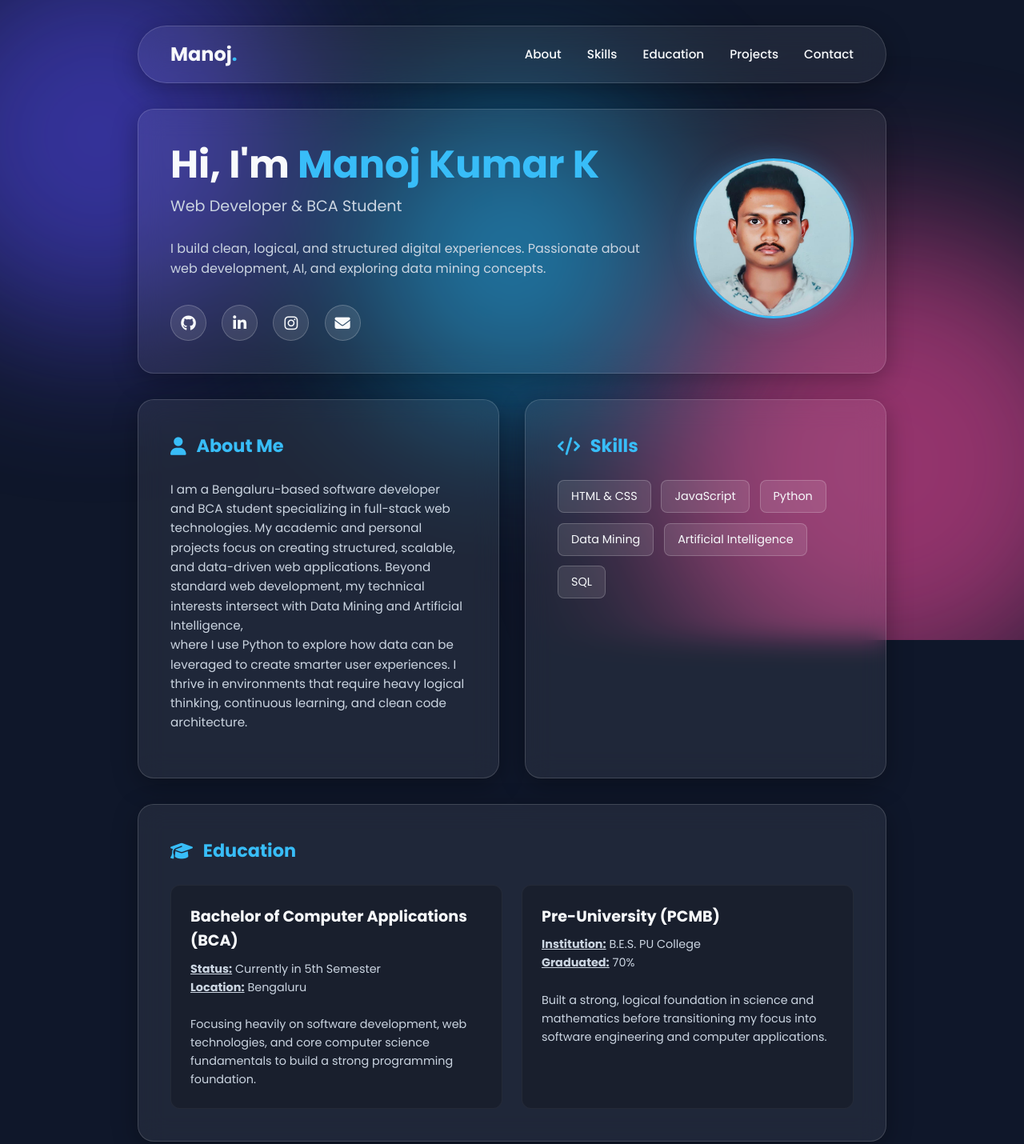
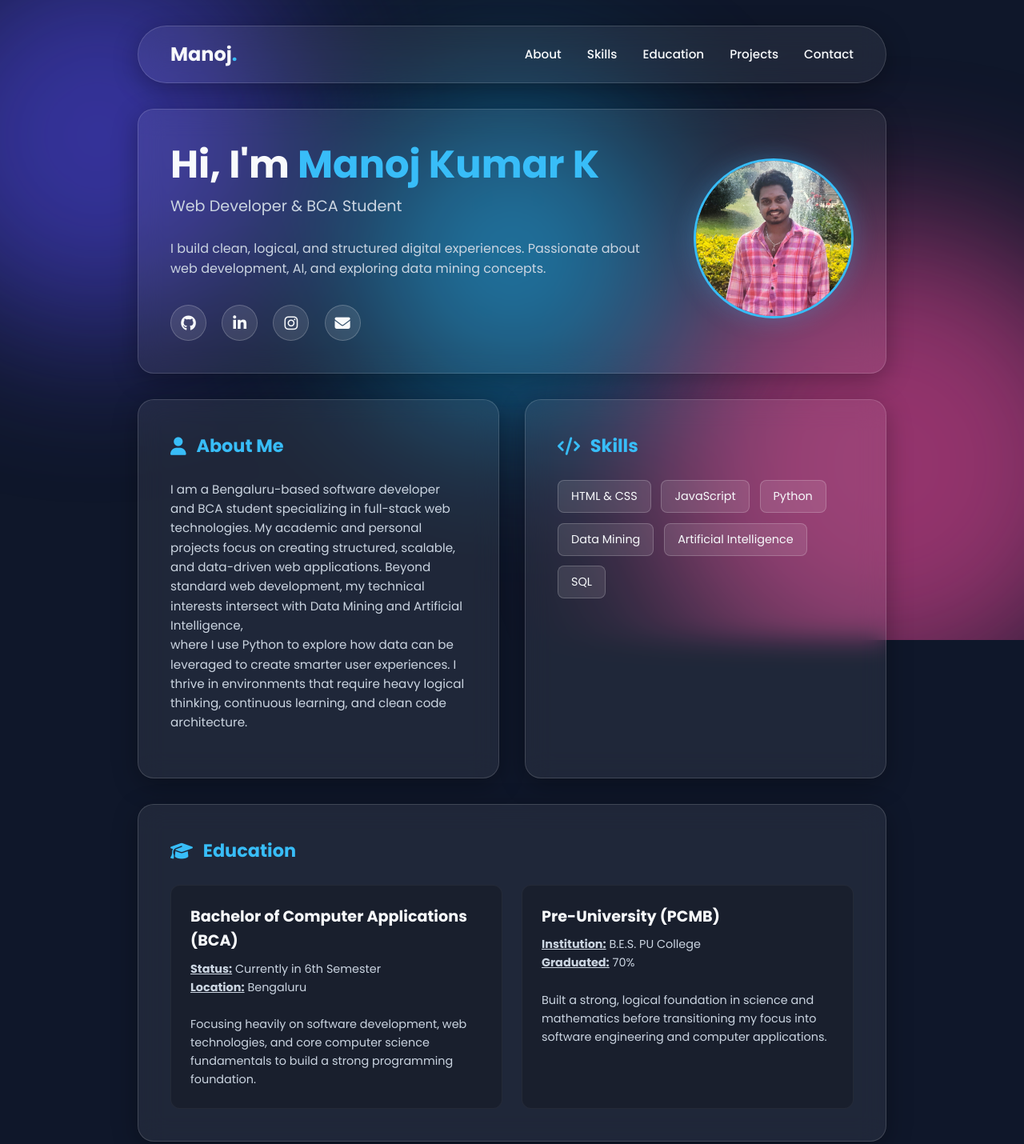
Before and after one commit to ManojKumarK-creator/Portfolio, a plain HTML site: page portfolio.html in a window 1280 px wide. Shown: the top 1430 px of the page at 80% size. Drawn offline with Linux system fonts and the light colour scheme.

Commit message:
first commit

```diff
--- a/portfolio.html
+++ b/portfolio.html
@@ -43,7 +43,7 @@
                 </div>
             </div>
             <div class="hero-image">
-                <img src="profile3.jpeg" alt="Manoj">
+                <img src="mypic.jpeg" alt="Manoj">
             </div>
         </section>
 
@@ -73,7 +73,7 @@
                 <div class="project-card">
                     <div class="project-info">
                         <h4>Bachelor of Computer Applications (BCA)</h4>
-                        <p><b><u>Status:</u></b> Currently in 5th Semester</p>
+                        <p><b><u>Status:</u></b> Currently in 6th Semester</p>
                         <p><b><u>Location:</u></b> Bengaluru</p>
                         <p><br>Focusing heavily on software development, web technologies, and core computer science fundamentals to build a strong programming foundation.</p>
                     </div>
```
Also changed, not shown: mypic.jpeg (added), profile3.jpeg (deleted).
